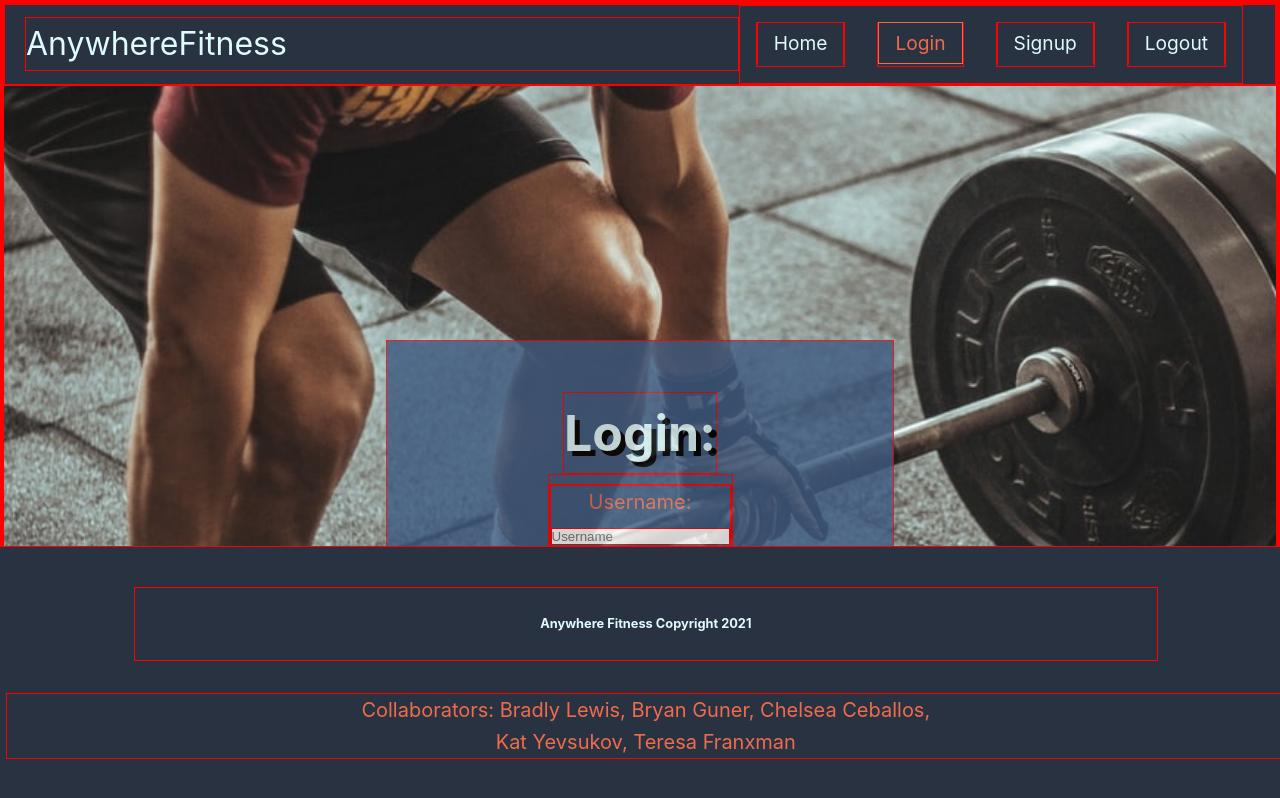
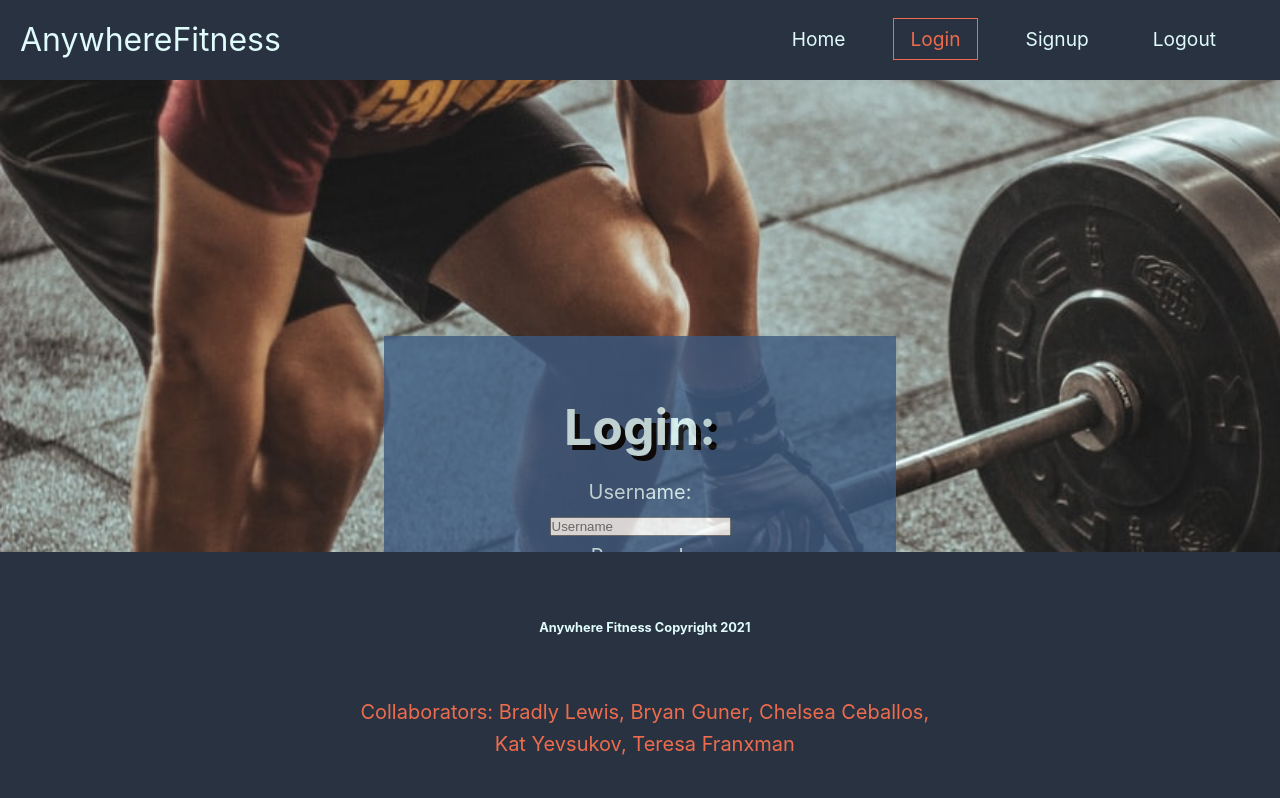
Before and after one commit to ft-anywherefitness-2/frontend, a React (Create React App) app in the folder anywherefitness/: page /login in a window 1280 px wide. Shown: the top 798 px of the page. Built offline with nearby package versions, Linux system fonts and the light colour scheme.

Commit message:
tweaked buttons and removed styling border

```diff
--- a/anywherefitness/src/App.css
+++ b/anywherefitness/src/App.css
@@ -1,7 +1,7 @@
 *{
   margin: 0;
   padding: 0;
-  border: 1px solid red;
+  /* border: 1px solid red; */
 }
 
 body {
--- a/anywherefitness/src/Styles/Login.css
+++ b/anywherefitness/src/Styles/Login.css
@@ -10,7 +10,7 @@
 
 label {
     text-align: center;
-    color: #EE6C4D;
+    color: #E0FBFC;
 }
 .login-input{
     display: flex;
@@ -25,3 +25,12 @@ h3 {
     padding: 2%;
     margin: 0 10%;
 }
+
+button{
+    background-color: #EE6C4D;
+    padding: 5%;
+    color: azure;
+    font-weight: 900;
+    border-radius: 10px;
+    border: none;
+}
```
